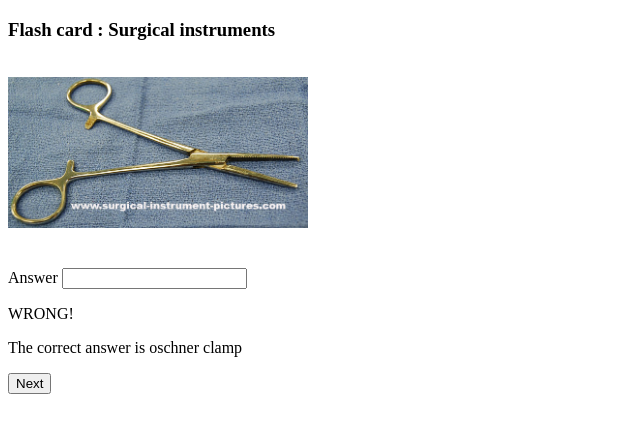
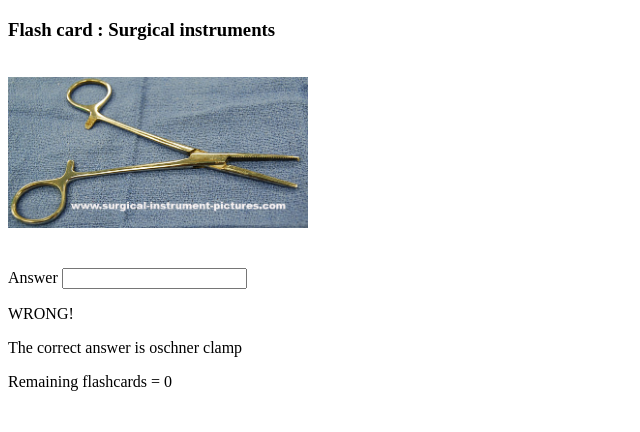
Before and after one commit to chusanapanch/flashcard, a plain HTML site: page index.html in a window 1280 px wide. Both pictures are taken after a click on the button "Check". Shown: the whole page, without its empty margins (0-640 px from the left). Drawn offline with Linux system fonts and the light colour scheme.

Commit message:
Add files via upload

```diff
--- a/index.html
+++ b/index.html
@@ -17,6 +17,7 @@
   <button type="button" id = "sent" onclick = "check()">Check</button>
   <p id = "correct"></p>
   <p id = "key"></p>
+  <p id = "left"></p>
   <p id = "hiddenKey" hidden></p>
   <p id = "hiddenNumber" hidden></p>
   <button type="button" id = "next" onclick = "random()">Next</button>
@@ -30,8 +31,8 @@ var list = ["crile hemostat", "kelly clamp", "oschner clamp",
   "deaver retractor", "sweetheart retractor", "malleable retractor",
   "weitlaner retractor", "gelpi retractor", "mosquito forceps"];
 
-//empty list display "CONGRATULATION ! you have completed all flashcards in this category"
-//remove check button when clicked
+var questionLeft = list.length
+document.getElementById("left").innerHTML = "Remaining flash card = " + questionLeft
 
 random();
 
@@ -61,7 +62,13 @@ function check() {
   if (answer != key) {correct = "WRONG!"; msg = "The correct answer is " + key}
     document.getElementById("correct").innerHTML = correct;
     document.getElementById("key").innerHTML = msg
-    document.getElementById("sent").style.display = "none";
+    document.getElementById("sent").style.display = "none"
+
+    questionLeft = list.length
+
+  if (questionLeft = "0"){document.getElementById("next").style.display = "none"};
+
+    document.getElementById("left").innerHTML = "Remaining flashcards = " + questionLeft;
 }
 
   </script>
```
